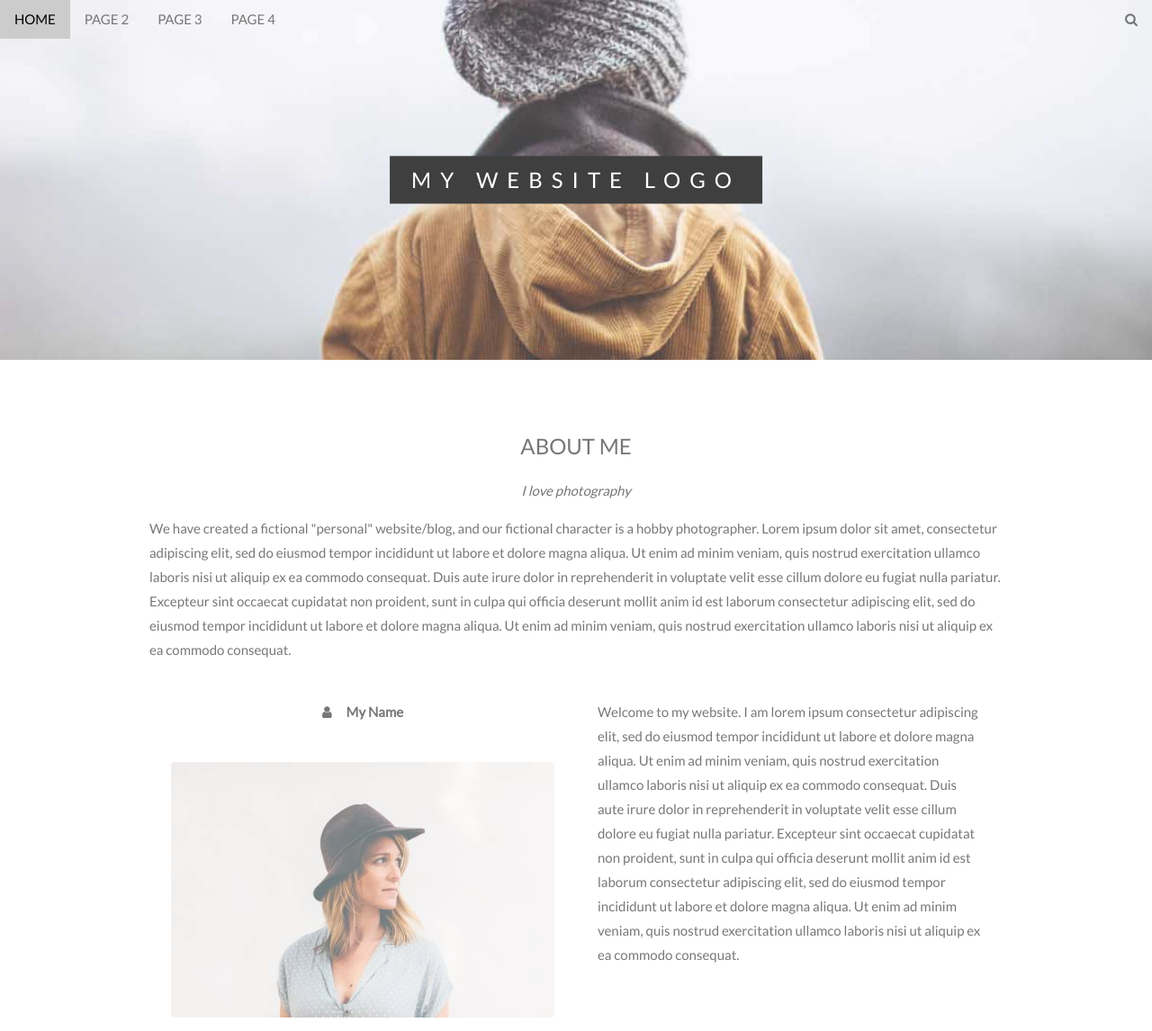
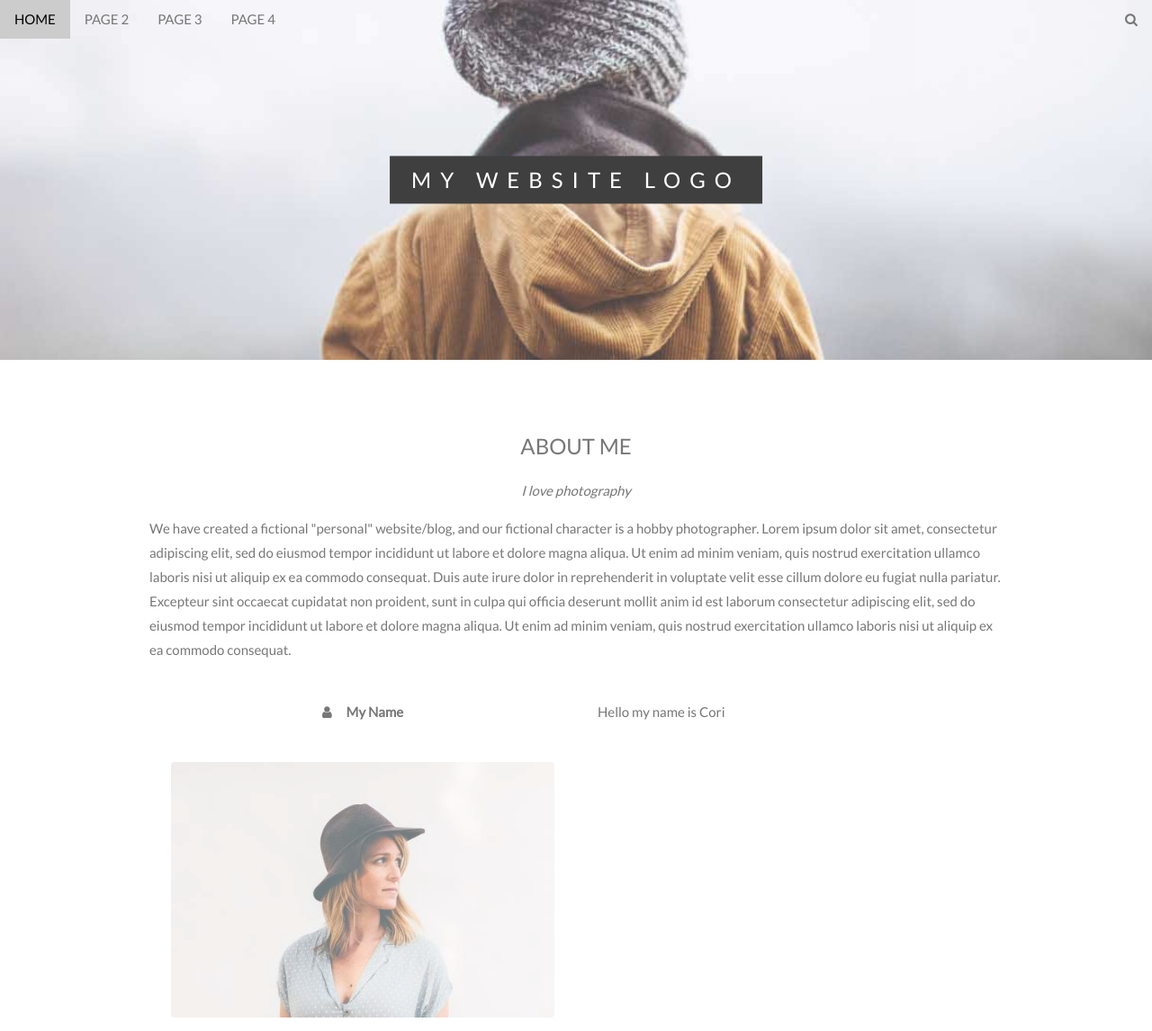
Before and after one commit to cpitiger/test_project5, a plain HTML site: page index.html in a window 1280 px wide. Shown: the top 1146 px of the page at 90% size. Drawn offline with Linux system fonts and the light colour scheme.

Commit message:
Made edit to index.html

```diff
--- a/index.html
+++ b/index.html
@@ -56,9 +56,7 @@
 
     <!-- Hide this text on small devices -->
     <div class="w3-col m6 w3-hide-small w3-padding-large">
-      <p>Welcome to my website. I am lorem ipsum consectetur adipiscing elit, sed do eiusmod tempor incididunt ut labore et dolore magna aliqua. Ut enim ad minim veniam, quis nostrud exercitation ullamco laboris nisi ut aliquip ex ea commodo consequat. Duis aute irure
-        dolor in reprehenderit in voluptate velit esse cillum dolore eu fugiat nulla pariatur. Excepteur sint occaecat cupidatat non proident, sunt in culpa qui officia deserunt mollit anim id est laborum consectetur adipiscing elit, sed do eiusmod tempor
-        incididunt ut labore et dolore magna aliqua. Ut enim ad minim veniam, quis nostrud exercitation ullamco laboris nisi ut aliquip ex ea commodo consequat.</p>
+      <p>Hello my name is Cori</p>
     </div>
   </div>
 </div>
```
